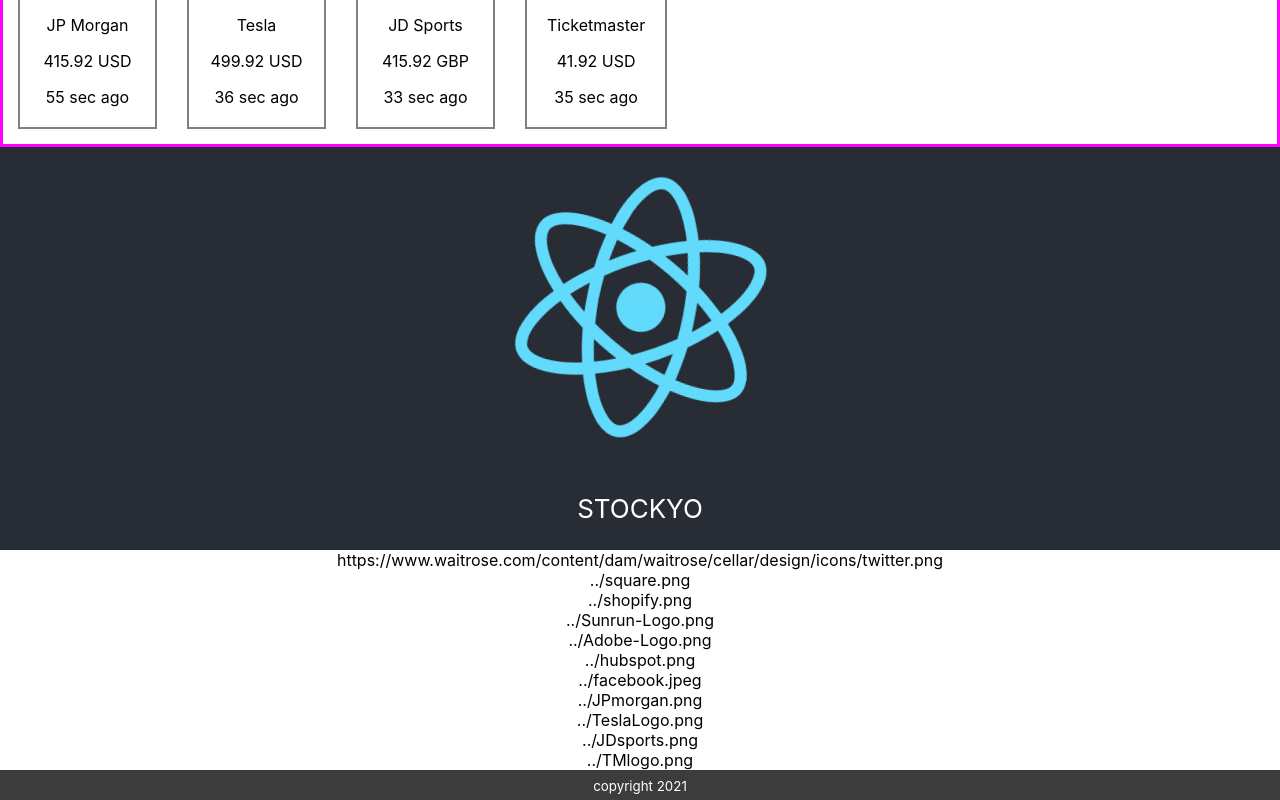
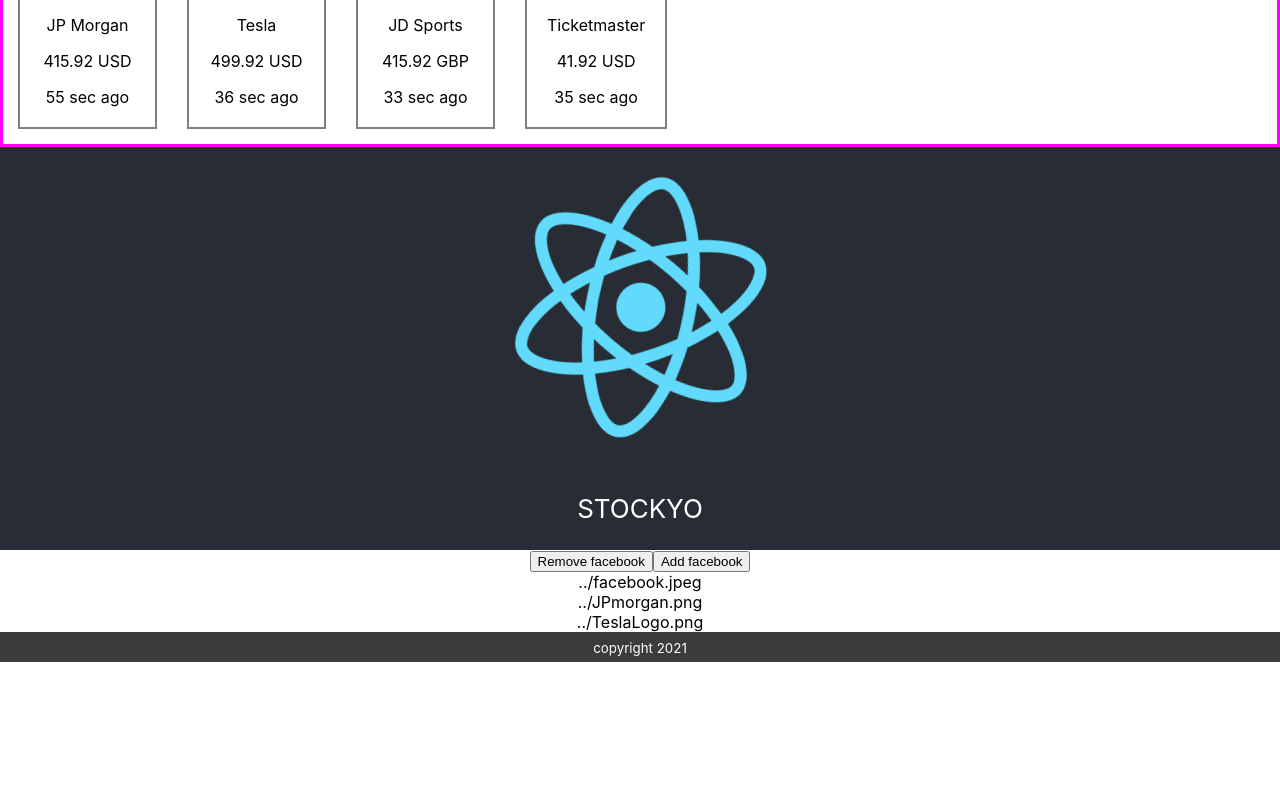
Before and after one commit to Nakamoto-wtr/react-learning, a React (Create React App) app: page / in a window 1280 px wide. Shown: the part 519-1319 px from the top of the page. After the commit the page ends 1181 px from the top, so only its background shows below. Built offline with nearby package versions, Linux system fonts and the light colour scheme.

Commit message:
Add state to List component

```diff
--- a/src/components/Learning/List/index.js
+++ b/src/components/Learning/List/index.js
@@ -1,14 +1,28 @@
 import React, { useState } from "react";
-import { stockData } from "../../../data";
 
-const list = () => (
+const stockData = [
+  {
+    image: "../facebook.jpeg",
+  },
+  {
+    image: "../JPmorgan.png",
+  },
+  {
+    image: "../TeslaLogo.png",
+  },
+];
+
+const List = () => {
+  const [images, setImages] = useState( stockData );
+  const handleRemoveFacebook = () => setImages(images.filter(imageObject => imageObject.image !== "../facebook.jpeg"));
+  const handleAddFacebook = () => setImages([...images, { image: "../facebook.jpeg" }]);
+
+  return (
     <div>
-      {stockData.map((data, key) => {
+      <button onClick={handleRemoveFacebook}>Remove facebook</button>
+      <button onClick={handleAddFacebook}>Add facebook</button>
+      {images.map((data, key) => {
         const { image } = data;
-        const arr = [image];
-        arr.image = useState ({
-
-        });
 
         return (
             <div key={key}>
@@ -18,7 +32,7 @@
         );
       })}
     </div>
+  );
+};
 
-);
-
-export default list;
+export default List;
```
Also changed, not shown: 2 other files (tests, documents, lock files or other folders).
